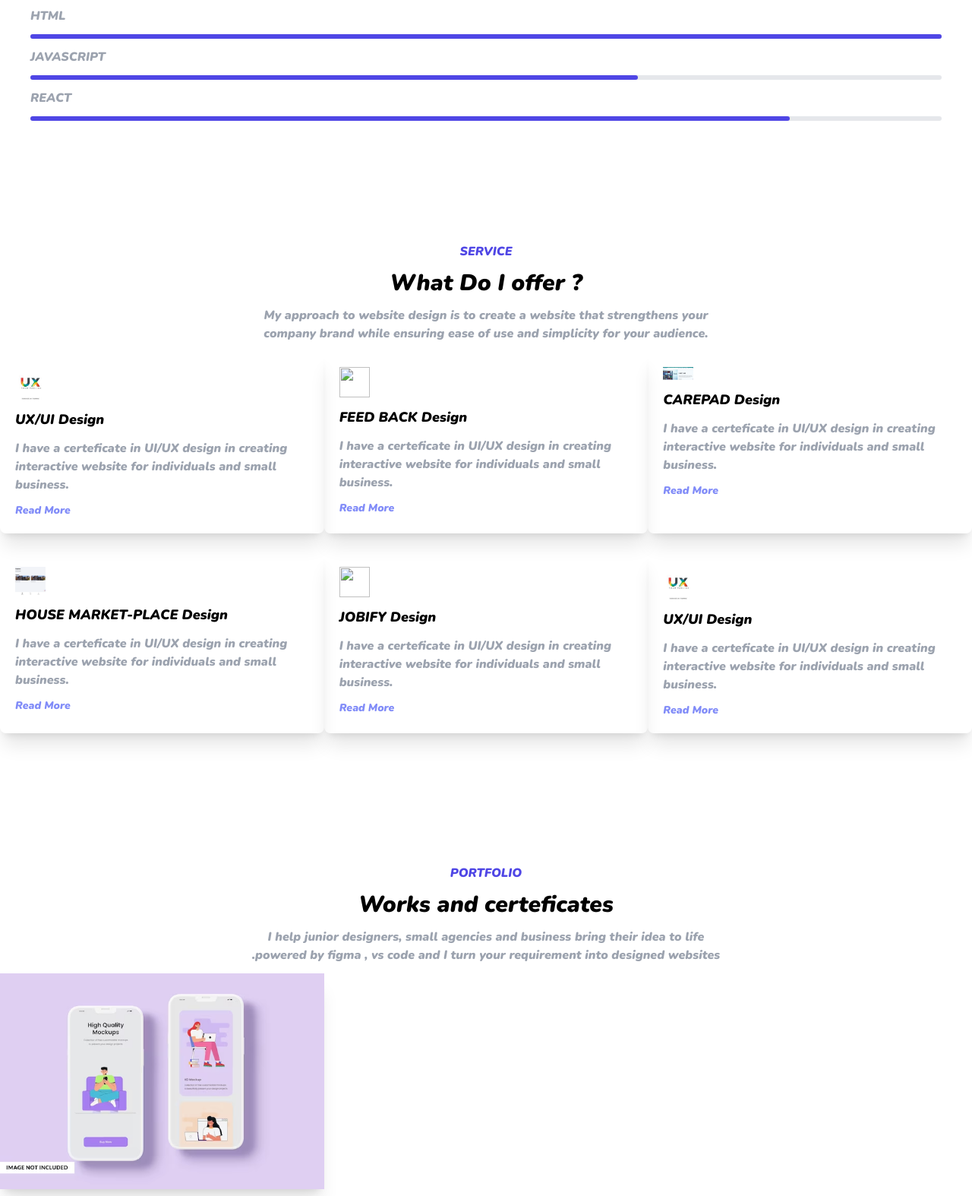
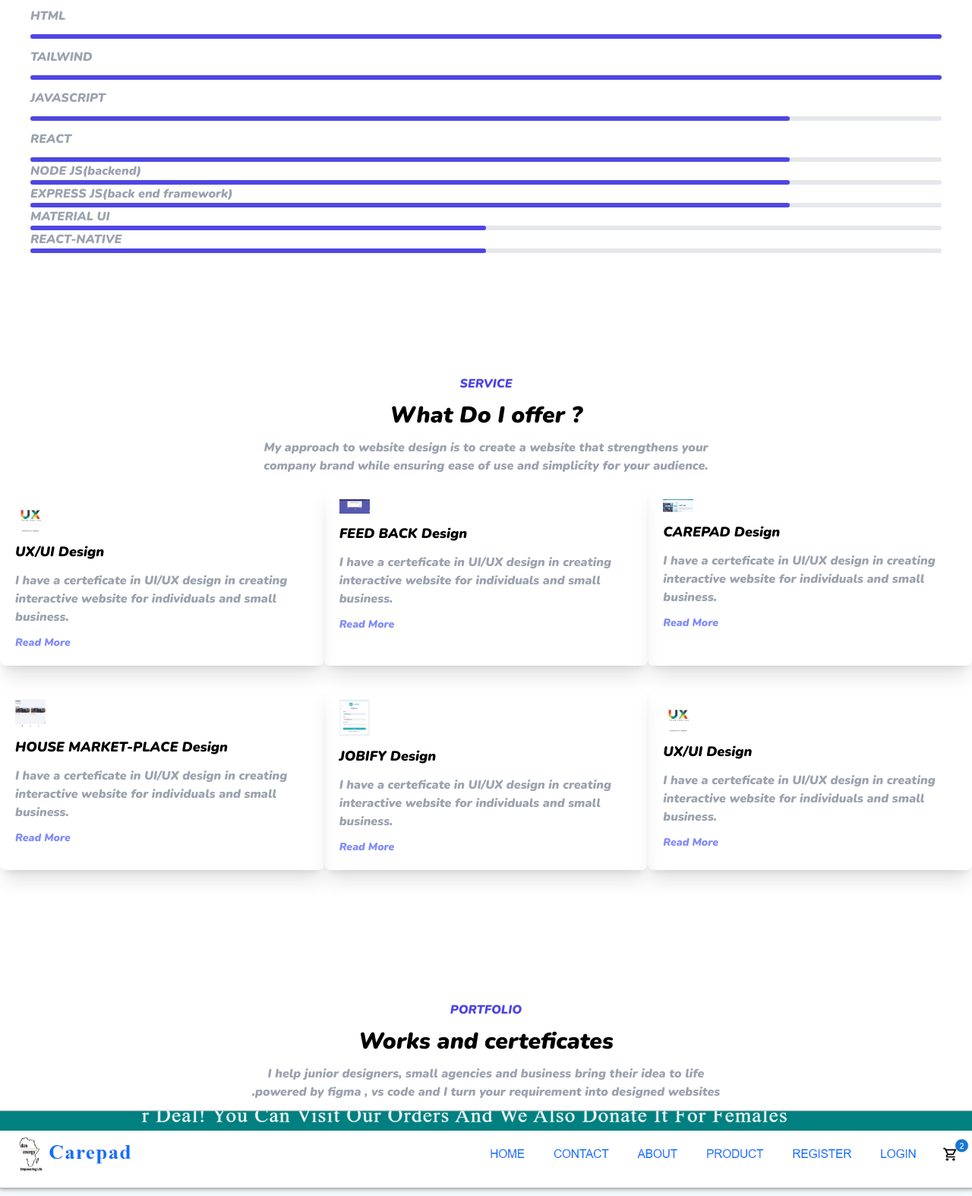
Before and after one commit to adameale/portfolio, a website: page index.html in a window 1280 px wide. Shown: the part 1943-3517 px from the top of the page at 76% size. Drawn offline with nearby package versions, Linux system fonts and the light colour scheme; files whose address does not match are found by name.

Commit message:
my commit

```diff
--- a/index.html
+++ b/index.html
@@ -92,15 +92,39 @@ on website and mobile application....
         <div class="w-full bg-gray-200 h-1.5 rounded-md">
         <div class="w-full bg-indigo-600 h-1.5 rounded-md"></div>
     </div>
+    <h2 class="text-gray-400 font-medium">TAILWIND </h2>
+<div class="w-full bg-gray-200 h-1.5 rounded-md">
+<div class="w-2/3 bg-indigo-600 h-1.5 rounded-md"></div>
+</div>
     <h2 class="text-gray-400 font-medium">JAVASCRIPT</h2>
     <div class="w-full bg-gray-200 h-1.5 rounded-md">
-    <div class="w-4/6 bg-indigo-600 h-1.5 rounded-md"></div>
+    <div class="w-5/6 bg-indigo-600 h-1.5 rounded-md"></div>
 </div>
 <h2 class="text-gray-400 font-medium">REACT</h2>
 <div class="w-full bg-gray-200 h-1.5 rounded-md">
 <div class="w-5/6 bg-indigo-600 h-1.5 rounded-md"></div>
 </div>
   </div>
+
+  <h2 class="text-gray-400 font-medium">NODE JS(backend)</h2>
+<div class="w-full bg-gray-200 h-1.5 rounded-md">
+<div class="w-5/6 bg-indigo-600 h-1.5 rounded-md"></div>
+</div>
+
+<h2 class="text-gray-400 font-medium">EXPRESS JS(back end framework)</h2>
+<div class="w-full bg-gray-200 h-1.5 rounded-md">
+<div class="w-5/6 bg-indigo-600 h-1.5 rounded-md"></div>
+</div>
+
+<h2 class="text-gray-400 font-medium">MATERIAL UI</h2>
+<div class="w-full bg-gray-200 h-1.5 rounded-md">
+<div class="w-1/2 bg-indigo-600 h-1.5 rounded-md"></div>
+</div>
+
+<h2 class="text-gray-400 font-medium">REACT-NATIVE</h2>
+<div class="w-full bg-gray-200 h-1.5 rounded-md">
+<div class="w-1/2 bg-indigo-600 h-1.5 rounded-md"></div>
+</div>
 </div>
 </div>
 <div id="service" class="bg-slate-900" >
@@ -124,7 +148,7 @@ on website and mobile application....
   </div>
 
   <div class="w-full md:w-4/12 shadow-xl rounded-lg p-5 my-3 md:my-10 flex flex-col gap-3">
-    <img class="w-10" src="./img/captur.png" alt="">
+    <img class="w-10" src="./img/capture.png" alt="">
     <h1 class="font-medium text-lg dark:text-white">FEED BACK Design</h1>
     <p class="text-gray-400">I have a certeficate in UI/UX design in creating interactive website for individuals and small business. </p>
     <a class="text-indigo-400 font-semibold text-sm" href="">Read More</a>
@@ -142,7 +166,7 @@ on website and mobile application....
     <a class="text-indigo-400 font-semibold text-sm" href="">Read More</a>
   </div>
   <div class="w-full md:w-4/12 shadow-xl rounded-lg p-5 my-3 md:my-10 flex flex-col gap-3">
-    <img class="w-10" src="./img/register.jpg" alt="">
+    <img class="w-10" src="./img/register.png" alt="">
     <h1 class="font-medium text-lg dark:text-white">JOBIFY Design</h1>
     <p class="text-gray-400">I have a certeficate in UI/UX design in creating interactive website for individuals and small business. </p>
     <a class="text-indigo-400 font-semibold text-sm" href="">Read More</a>
@@ -169,22 +193,18 @@ on website and mobile application....
      vs code and I turn your requirement into designed websites
  </p>
 </div>
-<div class="p-5 sm:p-0 flex  flex-wrap justify-between">
-  <div class="w-full md:w-4/12 lg:w-1/5 shadow-xl my-3  md:my-10 m-1 rounded-lg  hover:md:110 ">
-    <img src="./img/fig.jpg" alt="">
-  </div>
 
   <div class="w-full md:w-5/12 lg:w-1/5 shadow-xl rounded-lg  my-3 md:my-10  m-1 hover:m-110">
-    <img src="./img/fig.jpg" alt="">
+    <img src="./img/carepad.PNG" alt="">
   </div>
   <div class="w-full md:w-5/12 lg:w-1/5 shadow-xl rounded-lg   my-3 md:my-10 m-1 hover:m-110 ">
-    <img src="./img/fig.jpg" alt="">
+    <img src="./img/register.PNG" alt="">
   </div>
   <div class="w-full md:w-5/12 lg:w-1/5 shadow-xl rounded-lg   my-3 md:my-10 m-1 hover:m-110">
-    <img src="./img/fig.jpg" alt="">
+    <img src="./img/Capture.PNG" alt="">
   </div>
   <div class="w-full md:w-5/12 lg:w-1/5 shadow-xl rounded-lg  my-3 md:my-10 m-1 hover:m-110">
-    <img src="./img/fig.jpg" alt="">
+    <img src="./img/cert.PNG" alt="">
   </div>
   <div class="w-full md:w-5/12 lg:w-1/5 shadow-xl rounded-lg  my-3 md:my-10 m-1 hover:m-110">
     <img src="./img/fig.jpg" alt="">
@@ -241,10 +261,10 @@ on website and mobile application....
       </div>
       <span  class="hidden md:block font-medium text-white"> 2023 My Portfolio. Designed with tailwind by Aderajew Awoke.</span>
 
-   <div class="flex gap-2">
- <a class="flex gap-2">
+   <div class="flex gap-2 ">
+ <a class="flex gap-2 rounded-s-sm">
   <a rel="stylesheet" href="https://www.facebook.com/awoke.adatg">
-  <img class="w-4 ml-20 cursor-pointer border-none bg-inherit rounded-sm" src="./img/fb1.jpg" alt="" />
+  <img class="w-4 ml-20 cursor-pointer border-none bg-inherit rounded-s-xl" src="./img/fb1.jpg" alt="" />
 </a>
 <a rel="stylesheet" href="https://mail.google.com/mail/u/0/#inbox" >
   <img class="w-0  ml-20 cursor-pointer border-none bg-inherit" src="./img/email.jpg" alt=""/>
```
Also changed, not shown: img/cert.PNG (added).
